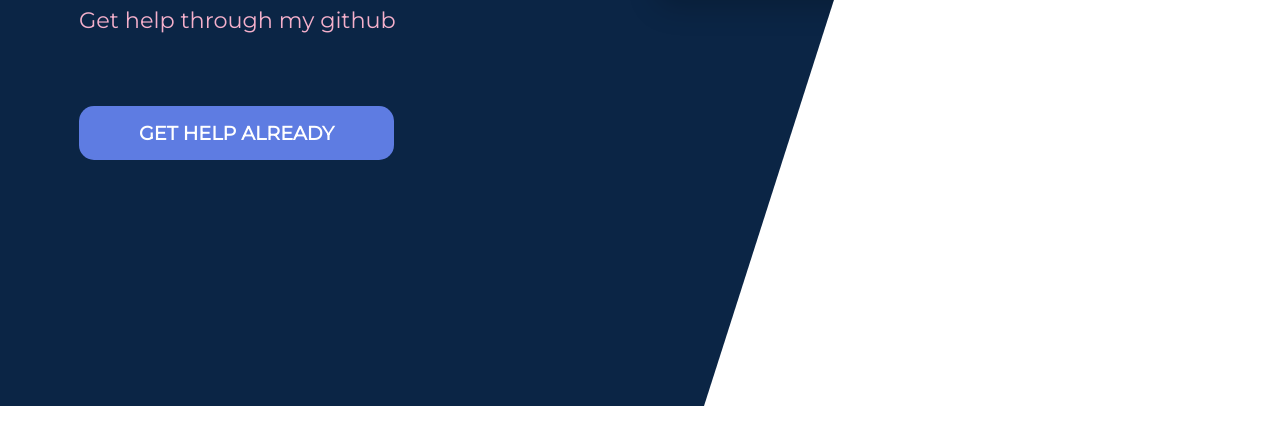
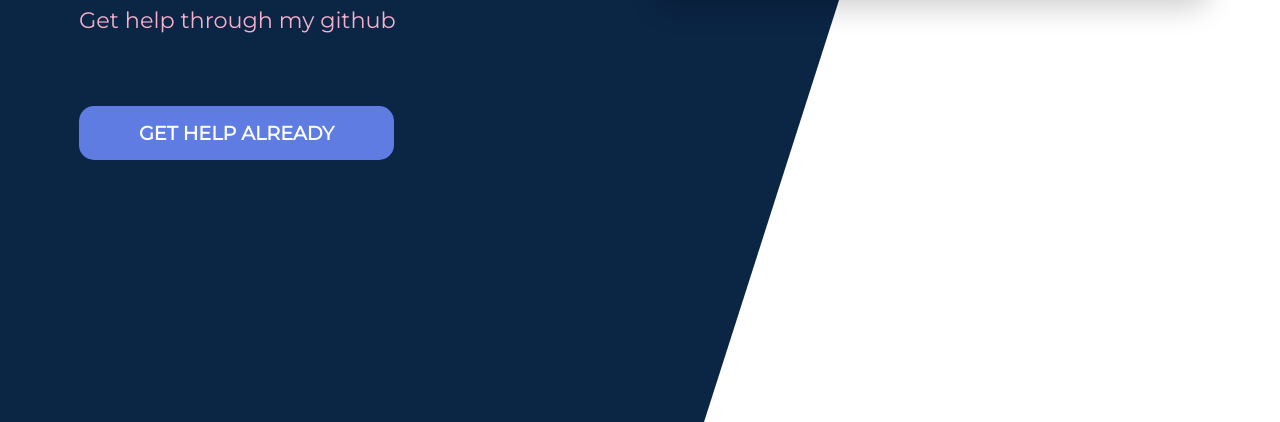
Before and after one commit to igleciasjoseph/sassResponsive, a plain HTML site: page index.html in a window 1280 px wide. Shown: the part 394-816 px from the top of the page. Drawn offline with Linux system fonts and the light colour scheme.

Commit message:
fixed z index

```diff
--- a/index.html
+++ b/index.html
@@ -1,5 +1,6 @@
 <!DOCTYPE html>
 <html lang="en">
+
 <head>
     <meta charset="UTF-8">
     <meta name="viewport" content="width=device-width, initial-scale=1.0">
@@ -8,8 +9,9 @@
     <link href="https://fonts.googleapis.com/css?family=Montserrat&display=swap" rel="stylesheet">
     <title>First SASS</title>
 </head>
+
 <body>
-    <div id="bg">
+    <div id="bg"></div>
     <header>
         <a href="jileon.dev">First Time Sassing</a>
     </header>
@@ -39,7 +41,6 @@
         </section>
     </main>
 
+</body>
 
-    </div>
-</body>
 </html>
```
Lines whose indentation alone changed are shown as unchanged.
